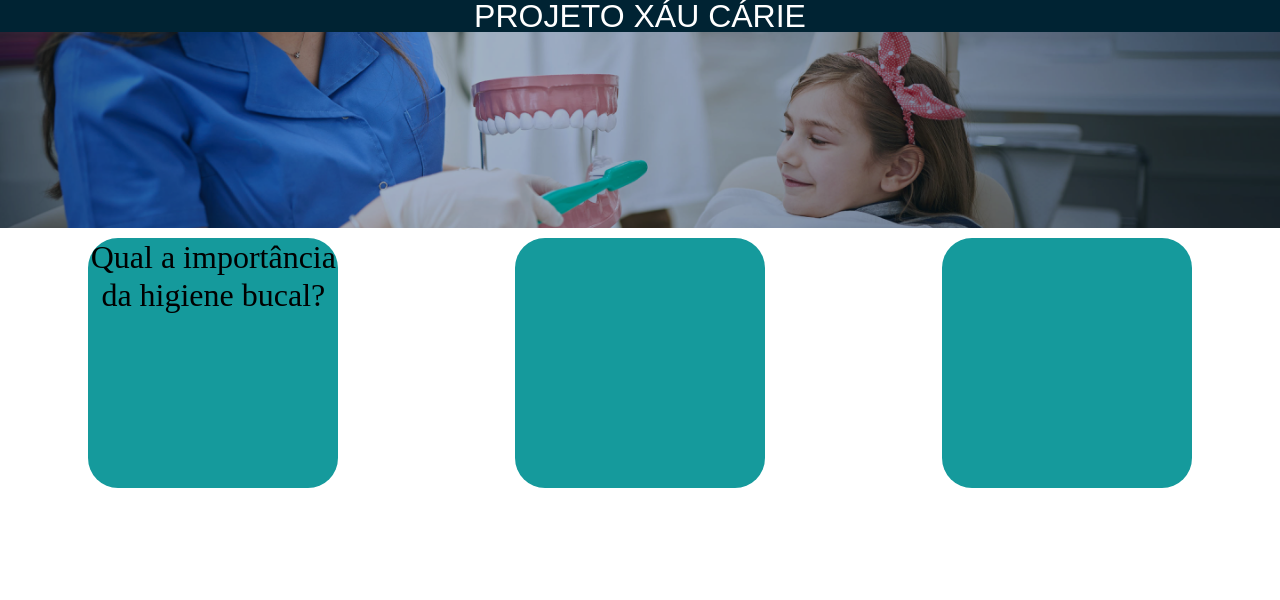
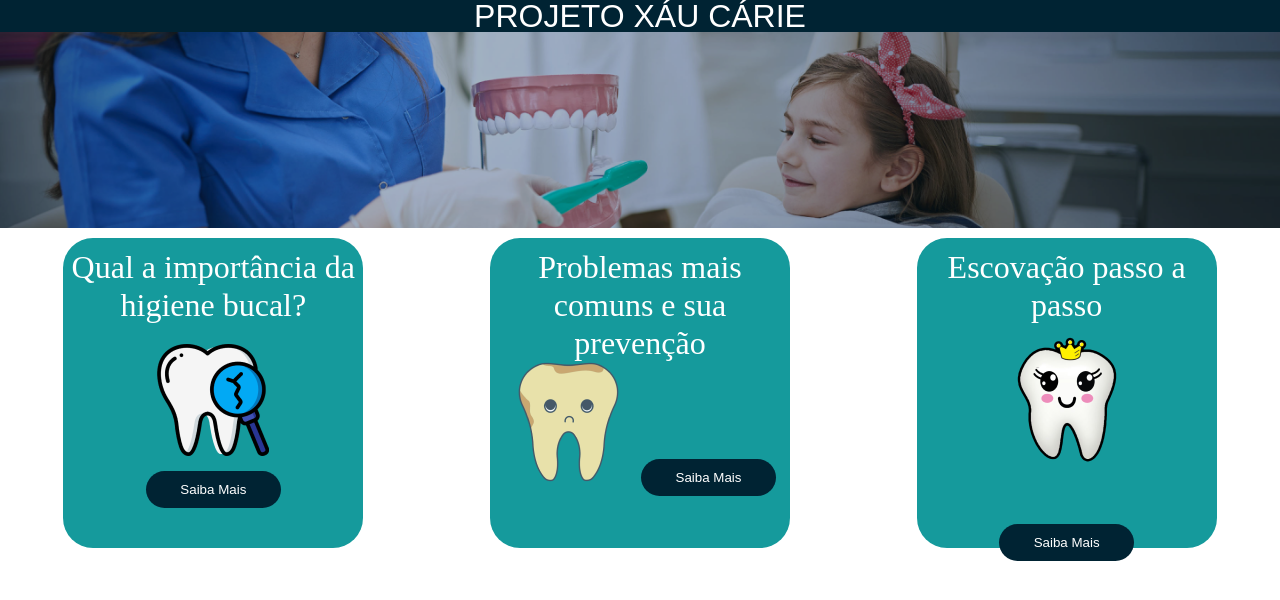
Before and after one commit to IsabelaSilvaz/Projeto-Xau-Carie, a plain HTML site: page WebSiteXauCarie/index.html in a window 1280 px wide. Drawn offline with Linux system fonts and the light colour scheme; a web font is replaced by a local one.

Commit message:
Atualização Código WebSite
Adicionando as imagens do card e começando a organizá-lo.

```diff
--- a/WebSiteXauCarie/index.html
+++ b/WebSiteXauCarie/index.html
@@ -14,20 +14,27 @@
 <body>
     <header class="header">
         <h1>PROJETO XÁU CÁRIE</h1>
-        <img src="img/image 1.png">
+        <img src="img/ImagemCabecalho.png">
     </header>
 
     <main>
         <div class="cards">
             <div class="card-1">
                 <p>Qual a importância da higiene bucal?</p>
+                <img src="img/ImagemCard1.png">
+                <button class="botaoSaibaMais">Saiba Mais</button>
             </div>
 
             <div class="card-2">
-
+                <p>Problemas mais comuns e sua prevenção</p>
+                <img src="img/ImagemCard2.png">
+                <button class="botaoSaibaMais">Saiba Mais</button>
             </div>
 
             <div class="card-3">
+                <p>Escovação passo a passo</p>
+                <img src="img/ImagemCard3.png">
+                <button class="botaoSaibaMais">Saiba Mais</button>
 
             </div>
         </div>
--- a/WebSiteXauCarie/style.css
+++ b/WebSiteXauCarie/style.css
@@ -30,18 +30,31 @@
 .card-1,
 .card-2,
 .card-3 {
-    width: 250px;
-    height: 250px;
+    width: 300px;
+    height: 300px;
     background-color: #159A9C;
     border-radius: 30px;
     margin-top: 10px;
     margin-left: auto;
     margin-right: auto;
-    ;
     font-family: 'Carrois Gothic SC';
     font-style: normal;
     font-weight: 400;
-    font-size: 32px;
+    font-size: 2rem;
     line-height: 38px;
     text-align: center;
+    color: white;
+    padding-top: 10px;
 }
+.card-1 img {
+    padding-top: 20px;
+}
+
+.botaoSaibaMais {
+    background-color: #002333;
+    width: 135px;
+    height: 37px;
+    border-radius: 30px;
+    border-style: none;
+    color: white;
+}
```
Also changed, not shown: WebSiteXauCarie/img/ImagemCabecalho.png (renamed from WebSiteXauCarie/img/image 1.png), WebSiteXauCarie/img/ImagemCard1.png (added), WebSiteXauCarie/img/ImagemCard2.png (added), WebSiteXauCarie/img/ImagemCard3.png (added).
